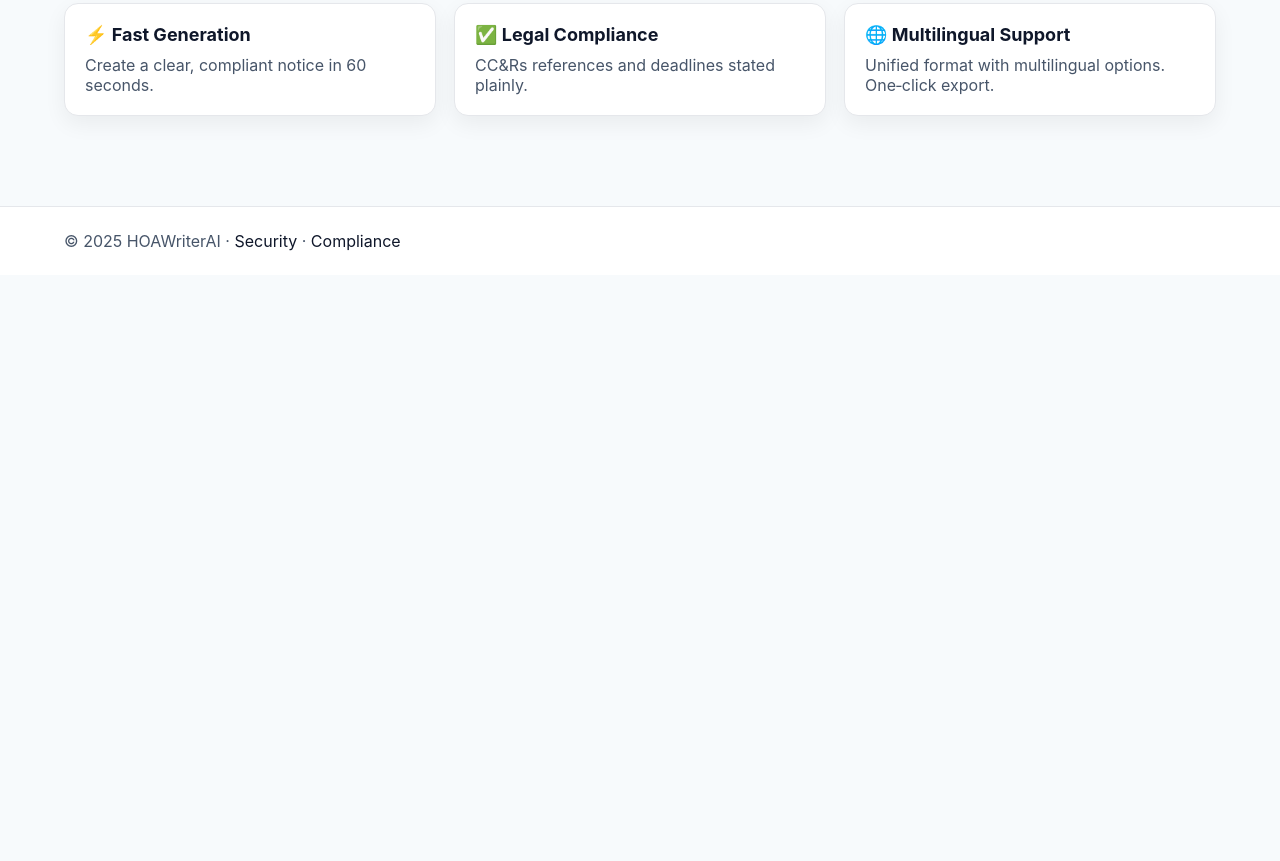
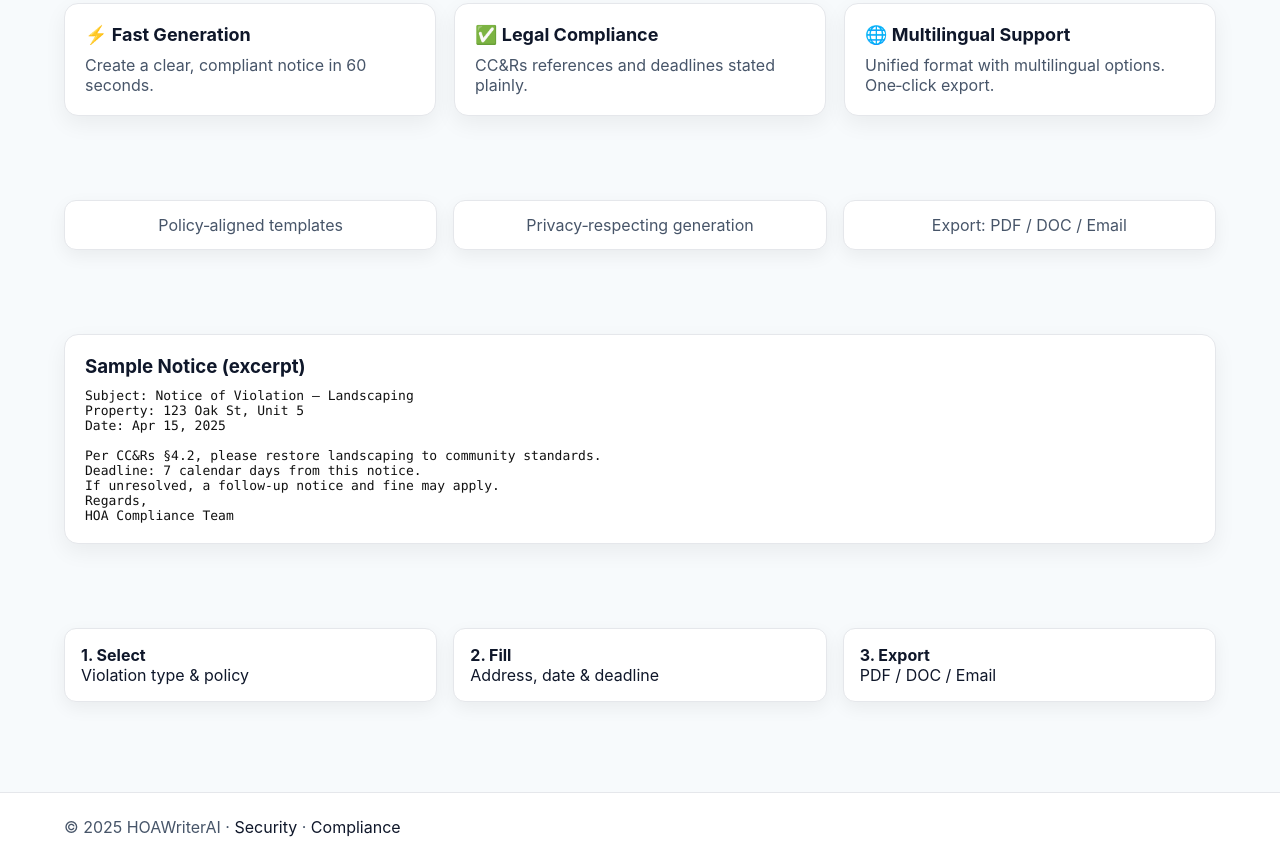
Before and after one commit to yuhongdim/hoawriterai, a plain HTML site: page public/index.html in a window 1280 px wide. Shown: the part 389-1250 px from the top of the page. Before the commit the page ends 800 px from the top, so only its background shows below. Drawn offline with Linux system fonts and the light colour scheme.

Commit message:
feat(home): add HOA trust badges, sample notice preview, and simple 3-step flow

```diff
--- a/public/index.html
+++ b/public/index.html
@@ -34,6 +34,12 @@
       .card{background:var(--card);border:1px solid var(--border);border-radius:14px;padding:20px;box-shadow:0 8px 22px rgba(0,0,0,.06)}
       .card h3{margin:0 0 10px;font-size:18px}
       .card p{margin:0;color:var(--muted)}
+      .badges{display:grid;grid-template-columns:repeat(3,1fr);gap:16px}
+      .badge{background:#fff;border:1px solid var(--border);border-radius:12px;padding:14px;text-align:center;color:var(--muted);box-shadow:0 6px 18px rgba(0,0,0,.06)}
+      .preview{background:#fff;border:1px solid var(--border);border-radius:14px;padding:20px;box-shadow:0 8px 22px rgba(0,0,0,.06)}
+      .preview pre{margin:0;font-family:"SFMono-Regular",Consolas,Monaco,monospace;font-size:13px;white-space:pre-wrap;color:#111}
+      .steps{display:grid;grid-template-columns:repeat(3,1fr);gap:16px}
+      .step{background:#fff;border:1px solid var(--border);border-radius:12px;padding:16px;box-shadow:0 6px 18px rgba(0,0,0,.06)}
       footer{border-top:1px solid var(--border);margin-top:48px;padding:24px 0;color:var(--muted);background:#fff}
       @media (max-width:900px){.grid{grid-template-columns:1fr 1fr}.hero h1{font-size:40px}}
       @media (max-width:600px){.grid{grid-template-columns:1fr}.hero h1{font-size:34px}}
@@ -74,6 +80,36 @@
           </a>
       </div>
       </section>
+      <section class="section">
+        <div class="badges">
+          <div class="badge">Policy‑aligned templates</div>
+          <div class="badge">Privacy‑respecting generation</div>
+          <div class="badge">Export: PDF / DOC / Email</div>
+        </div>
+      </section>
+
+      <section class="section">
+        <div class="preview">
+          <h3 style="margin:0 0 10px">Sample Notice (excerpt)</h3>
+          <pre>Subject: Notice of Violation — Landscaping
+Property: 123 Oak St, Unit 5
+Date: Apr 15, 2025
+
+Per CC&Rs §4.2, please restore landscaping to community standards.
+Deadline: 7 calendar days from this notice.
+If unresolved, a follow‑up notice and fine may apply.
+Regards,
+HOA Compliance Team</pre>
+        </div>
+      </section>
+
+      <section class="section">
+        <div class="steps">
+          <div class="step"><strong>1. Select</strong><br/><span class="sub">Violation type & policy</span></div>
+          <div class="step"><strong>2. Fill</strong><br/><span class="sub">Address, date & deadline</span></div>
+          <div class="step"><strong>3. Export</strong><br/><span class="sub">PDF / DOC / Email</span></div>
+        </div>
+      </section>
     </main>
 
     <footer>
```
